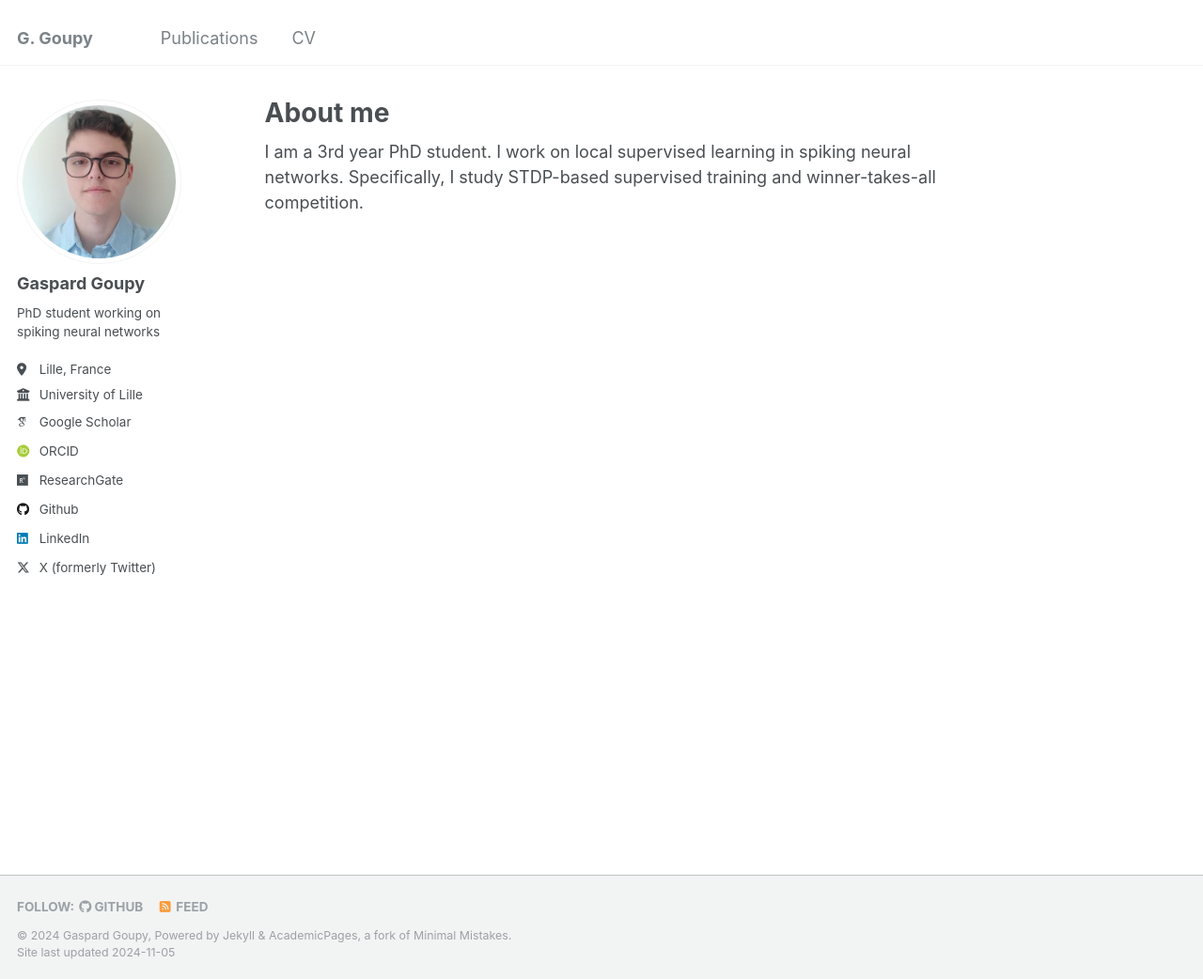
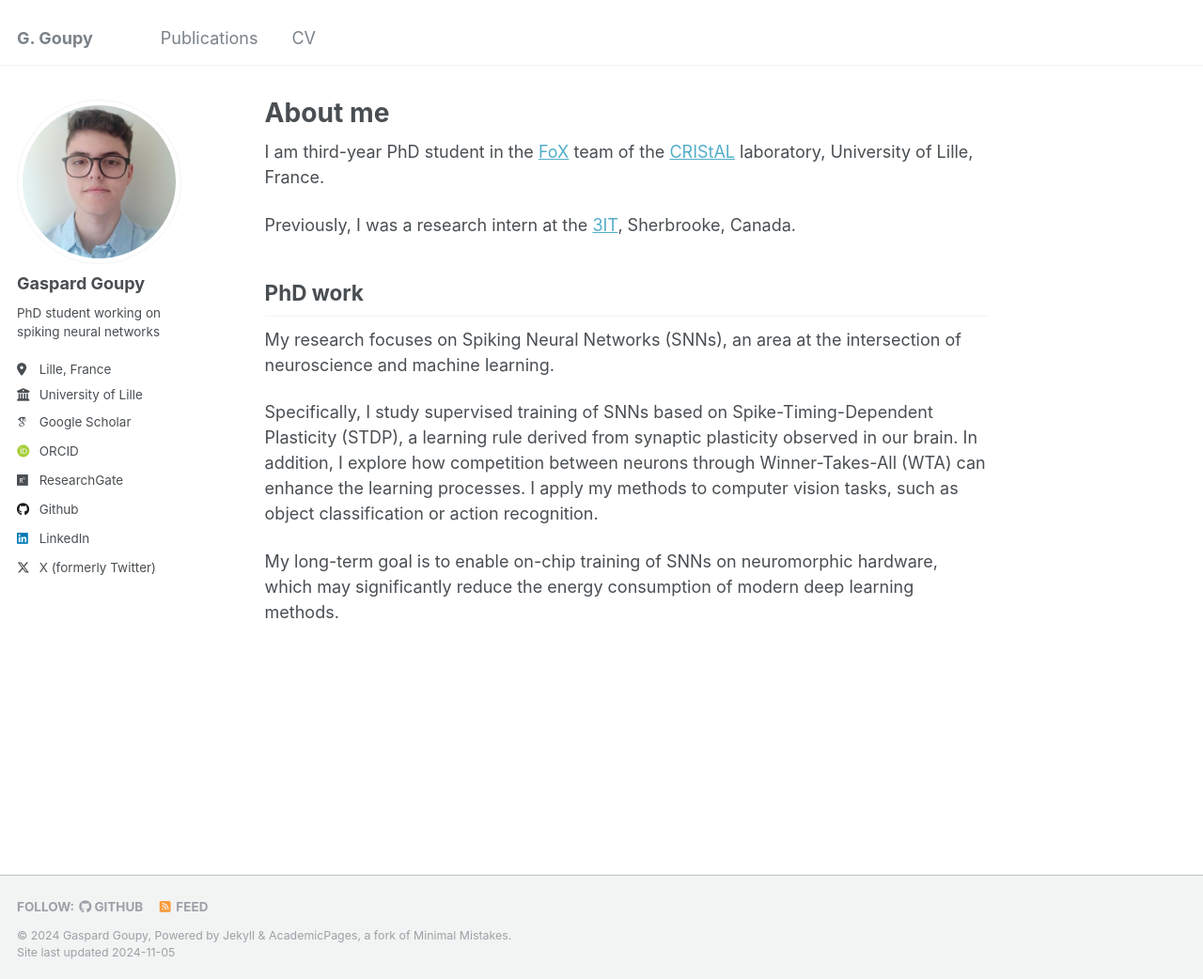
Before and after one commit to ggoupy/ggoupy.github.io, a Jekyll site: the page built from _pages/about.md, in a window 1280 px wide and 1042 px high. Shown: the whole window at 94% size. Built offline with Jekyll 4.4.1, drawn with Linux system fonts in a browser that asks for light colours; some web fonts are replaced.

Commit message:
Update about

```diff
--- a/_pages/about.md
+++ b/_pages/about.md
@@ -7,4 +7,16 @@ redirect_from:
   - /about.html
 ---
 
-I am a 3rd year PhD student. I work on local supervised learning in spiking neural networks. Specifically, I study STDP-based supervised training and winner-takes-all competition.
+I am third-year PhD student in the [FoX](https://www.cristal.univ-lille.fr/FOX/) team of the [CRIStAL](https://www.cristal.univ-lille.fr/) laboratory, University of Lille, France.
+
+Previously, I was a research intern at the [3IT](https://www.usherbrooke.ca/3it/en/), Sherbrooke, Canada.
+
+## PhD work
+
+My research focuses on Spiking Neural Networks (SNNs), an area at the intersection of neuroscience and machine learning.
+
+Specifically, I study supervised training of SNNs based on Spike-Timing-Dependent Plasticity (STDP), a learning rule derived from synaptic plasticity observed in our brain.
+In addition, I explore how competition between neurons through Winner-Takes-All (WTA) can enhance the learning processes.
+I apply my methods to computer vision tasks, such as object classification or action recognition.
+
+My long-term goal is to enable on-chip training of SNNs on neuromorphic hardware, which may significantly reduce the energy consumption of modern deep learning methods.
```
